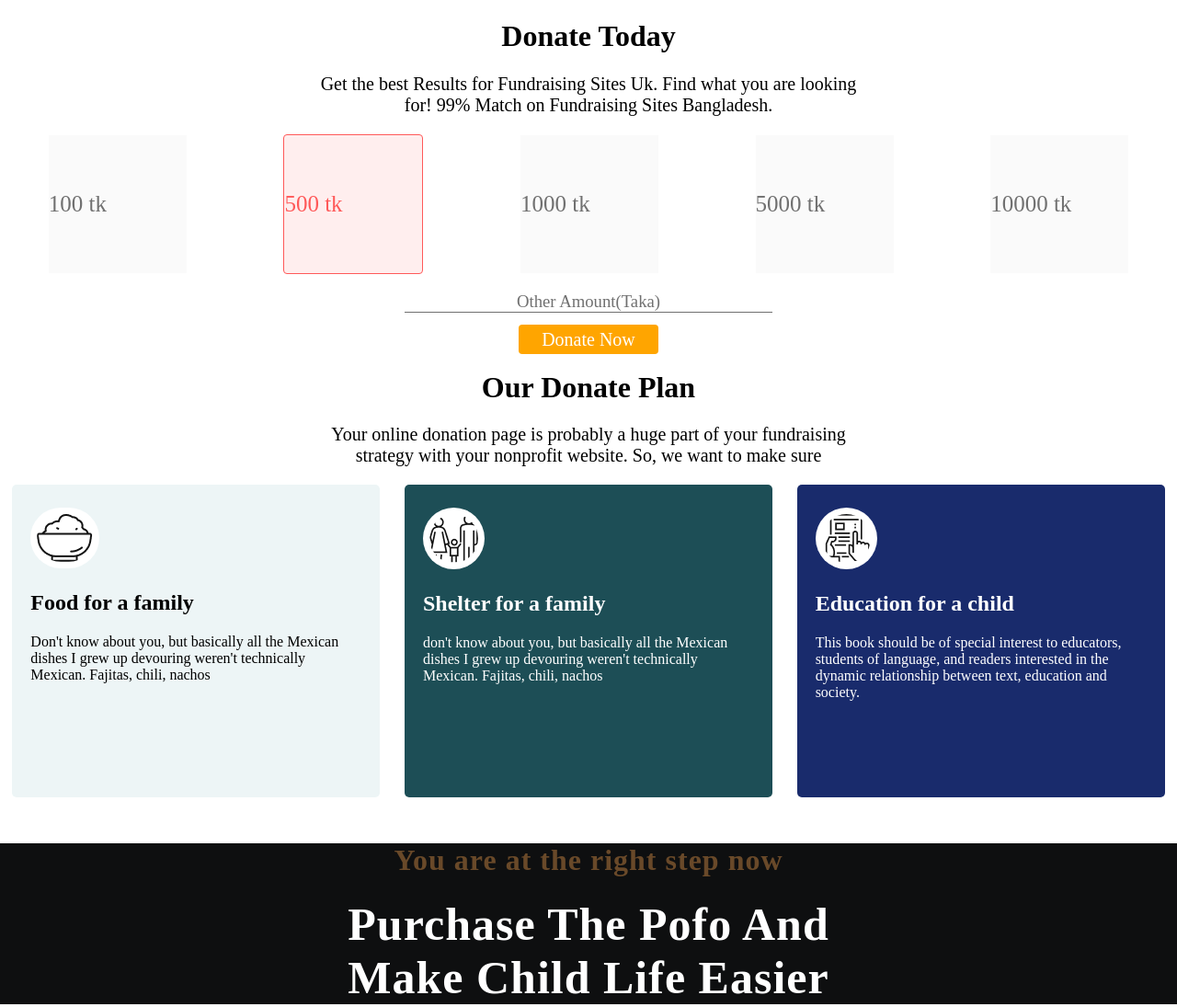
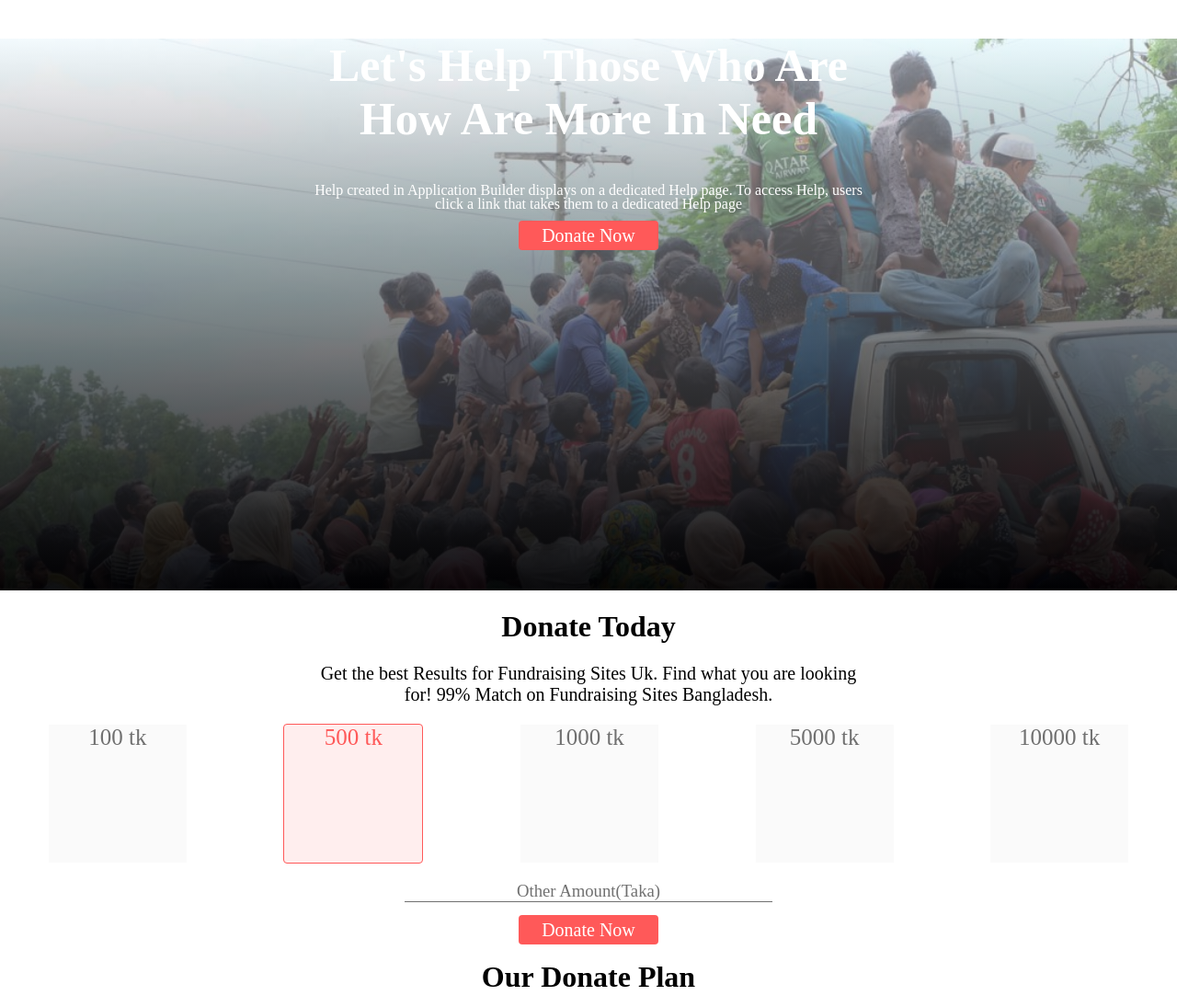
Before and after one commit to mdsabbirrahman1/Donation-Projects, a plain HTML site: page index.html in a window 1280 px wide. Shown: the top 1095 px of the page at 92% size. Drawn offline with Linux system fonts and the light colour scheme; a web font is replaced by a local one.

Commit message:
some-thing

```diff
--- a/index.html
+++ b/index.html
@@ -14,20 +14,17 @@
 
 <body>
 
-
-
-
-
-
-
-
-
-
-
-
-
-
-
+    <section>
+        <div id="top-bar">
+            <div class="lets-help">
+                <h1 class="some-text"> Let's Help Those Who Are How Are More In Need </h1>
+                <p class="help-created">Help created in Application Builder displays on a dedicated Help page. To access
+                    Help, users click a link
+                    that takes them to a dedicated Help page</p>
+                <a class="link-btn" href="https://www.google.com">Donate Now</a>
+            </div>
+        </div>
+    </section>
 
     <div class="donate">
         <h1>Donate Today</h1>
--- a/style.css
+++ b/style.css
@@ -2,6 +2,36 @@ body {
     margin: 0px;
     padding: 0px;
     font-family: 'Gulzar', serif;
+}
+
+
+
+
+
+#top-bar {
+    background-image:
+        linear-gradient(to bottom, rgba(245, 246, 252, 0.52), rgba(0, 0, 2, 0.938)),
+        url('images/donation2.jpg');
+    width: 100%;
+    height: 600px;
+    background-size: cover;
+    color: white;
+
+}
+
+.lets-help {
+    width: 600px;
+    margin: auto;
+    text-align: center;
+}
+
+.some-text {
+    font-size: 50px;
+}
+
+.help-created {
+    line-height: 15px;
+
 }
 
 .donate-img {
@@ -19,16 +49,14 @@ body {
     margin: auto;
 }
 
+.sent-many {
+    display: flex;
+
+    justify-content: center;
+    text-align: center;
 
 
 
-
-
-
-
-
-.sent-many {
-    display: flex;
 }
 
 .donate {
@@ -50,7 +78,9 @@ body {
     color: #707070;
     margin: auto;
     font-size: 25px;
-    align-content: center;
+
+
+
 
 }
 
@@ -75,7 +105,7 @@ body {
 }
 
 .link-btn {
-    background-color: orange;
+    background-color: #ff5959;
     text-decoration: none;
     padding: 5px 25px;
     border-radius: 4px;
@@ -163,12 +193,8 @@ body {
     margin: auto;
 }
 
-input[type=text],
-select {
-    width: 200px;
-    height: 100px;
 
-}
+
 
 .be-humble {
     width: 100%;
```
Also changed, not shown: images/donation2.jpg (added).
